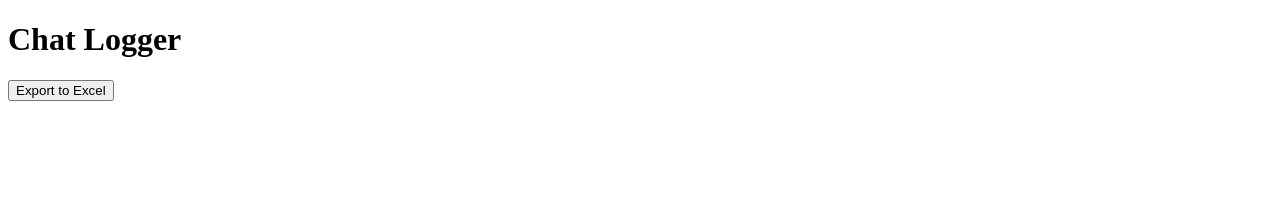
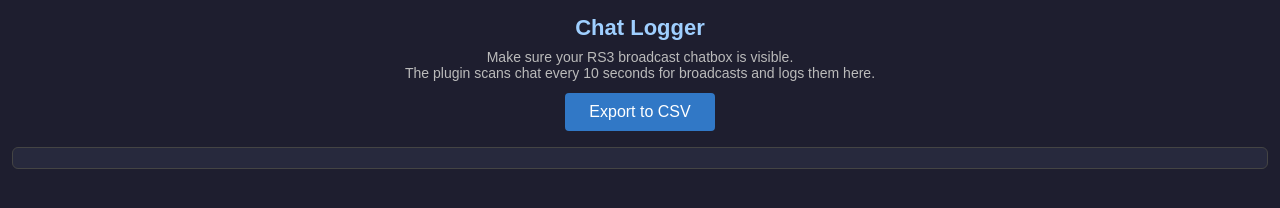
Before and after one commit to cdram1/ChatLogger, a plain HTML site: page index.html in a window 1280 px wide. Drawn offline with Linux system fonts and the light colour scheme.

Commit message:
Update index.html
added more UI

```diff
--- a/index.html
+++ b/index.html
@@ -1,13 +1,71 @@
 <!DOCTYPE html>
-<html>
+<html lang="en">
 <head>
+  <meta charset="UTF-8" />
   <title>Chat Logger</title>
   <script src="https://runeapps.org/lib/a1lib.js"></script>
   <script src="main.js"></script>
+  <style>
+    body {
+      font-family: Arial, sans-serif;
+      margin: 12px;
+      background: #1e1e2f;
+      color: #ddd;
+    }
+    h1 {
+      margin-bottom: 8px;
+      font-size: 22px;
+      text-align: center;
+      color: #9fcfff;
+    }
+    #instructions {
+      font-size: 14px;
+      margin-bottom: 12px;
+      color: #bbb;
+      text-align: center;
+    }
+    #exportBtn {
+      display: block;
+      margin: 0 auto 16px auto;
+      padding: 10px 20px;
+      background-color: #3178c6;
+      border: none;
+      border-radius: 4px;
+      font-size: 16px;
+      color: white;
+      cursor: pointer;
+      width: 150px;
+      text-align: center;
+      transition: background-color 0.3s ease;
+    }
+    #exportBtn:hover {
+      background-color: #215a94;
+    }
+    #log {
+      max-height: 300px;
+      overflow-y: auto;
+      background: #27293d;
+      border-radius: 6px;
+      padding: 10px;
+      list-style-type: none;
+      font-size: 13px;
+      line-height: 1.3;
+      border: 1px solid #444;
+    }
+    #log li {
+      margin-bottom: 6px;
+      border-bottom: 1px solid #444;
+      padding-bottom: 4px;
+    }
+  </style>
 </head>
 <body>
   <h1>Chat Logger</h1>
-  <button onclick="exportToCSV()">Export to Excel</button>
+  <div id="instructions">
+    Make sure your RS3 broadcast chatbox is visible.<br/>
+    The plugin scans chat every 10 seconds for broadcasts and logs them here.
+  </div>
+  <button id="exportBtn">Export to CSV</button>
   <ul id="log"></ul>
 </body>
 </html>
```
